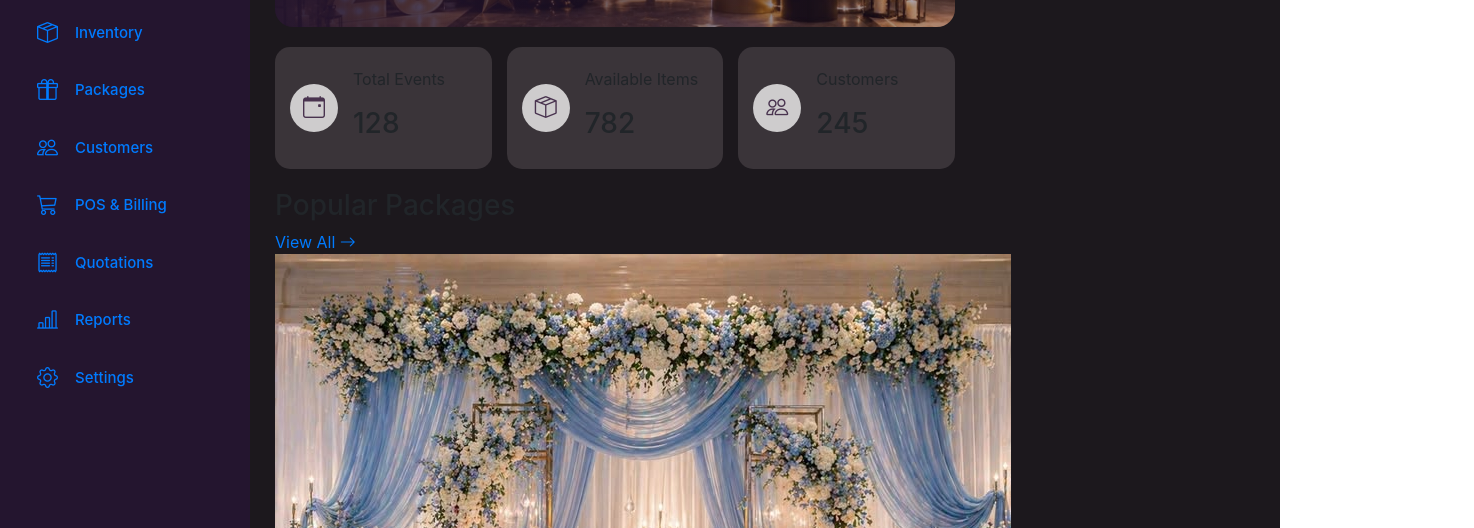
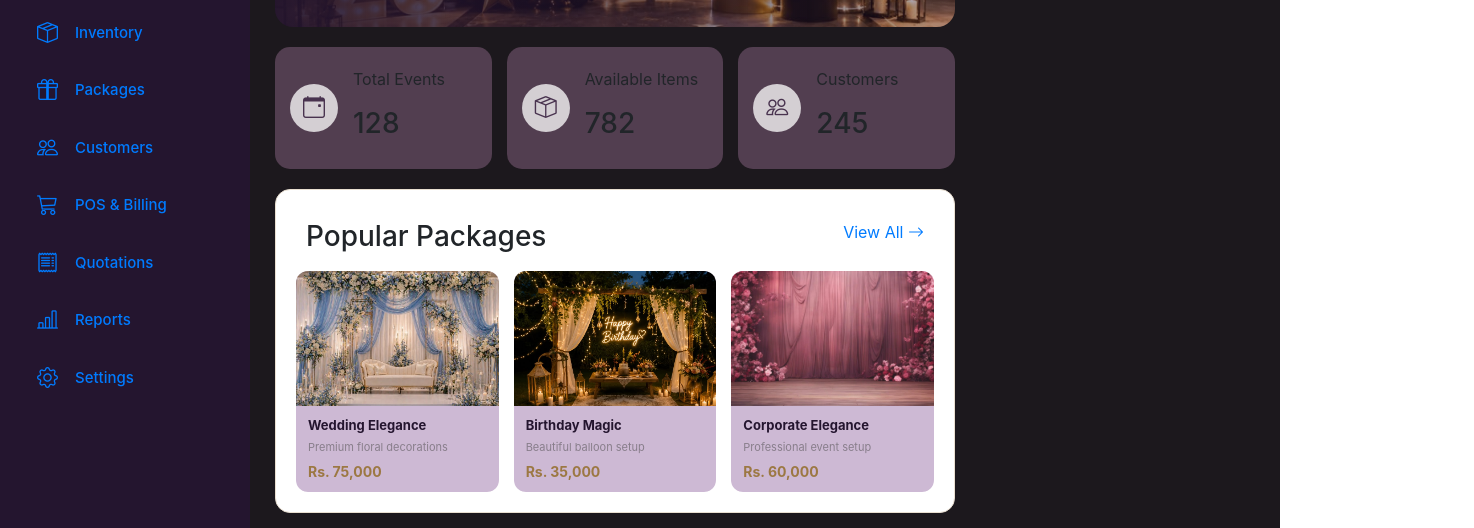
Before and after one commit to oshadi11/Decora-POS-System, a plain HTML site: page index.html in a window 1280 px wide. Shown: the part 272-800 px from the top of the page, 1474 px wide, since content can reach past the window. Drawn offline with nearby package versions, Linux system fonts and the light colour scheme.

Commit message:
style: add styles for package section

```diff
--- a/css/style.css
+++ b/css/style.css
@@ -112,7 +112,7 @@
     gap: 15px;
     padding: 20px 15px;
     border-radius: 15px;
-    background-color: #3a3439;
+    background-color: #b582ac5a;
     transition: 0.3s;
 }
 
@@ -183,10 +183,69 @@
     font-weight: 600;
     transition: 0.3s;
 }
-
+.section-heading{
+    display: flex;
+    justify-content: space-between;
+    margin: 10px;
+}
 .primary-btn:hover {
     background-color: #ae8943;
     transform: translateY(-2px);
+}
+.packages-section {
+    background-color: var(--white);
+    border: 1px solid #E9DFD1;
+    border-radius: 15px;
+    padding: 20px;
+}
+
+.packages-container {
+    display: grid;
+    grid-template-columns: repeat(3, minmax(0, 1fr));
+    gap: 15px;
+}
+
+.package-card {
+    border-radius: 12px;
+    overflow: hidden;
+    background-color: #cdb9d4;
+    transition: 0.3s;
+    cursor: pointer;
+}
+
+.package-card:hover {
+    transform: translateY(-5px);
+    box-shadow: 0 8px 20px rgba(36,21,47,0.12);
+}
+
+.package-card img {
+    width: 100%;
+    height: 135px;
+    object-fit: cover;
+}
+
+.package-info {
+    padding: 12px;
+}
+
+.package-info h4 {
+    font-size: 13px;
+    font-weight: 700;
+    margin-bottom: 5px;
+    color: #24152F;
+}
+
+.package-info p {
+    font-size: 11px;
+    color: #887E8B;
+    margin-bottom: 8px;
+}
+
+.package-info h5 {
+    font-size: 14px;
+    font-weight: 700;
+    color: #9C7843;
+    margin: 0;
 }
 
 
```
